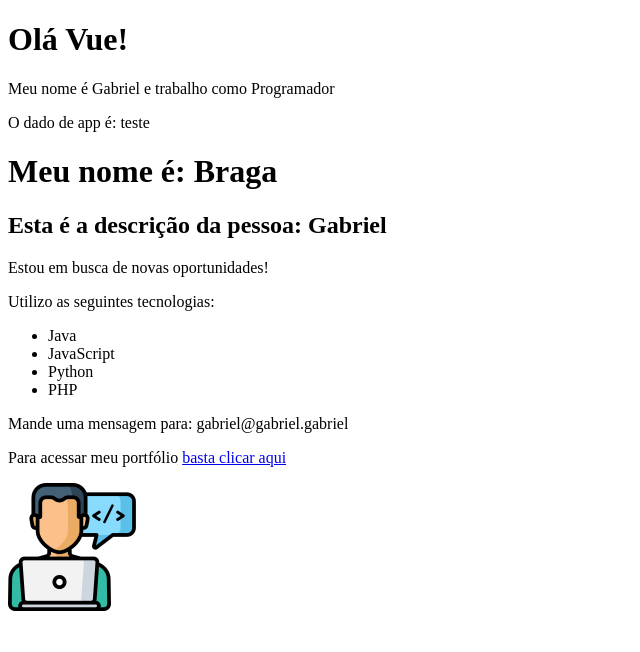
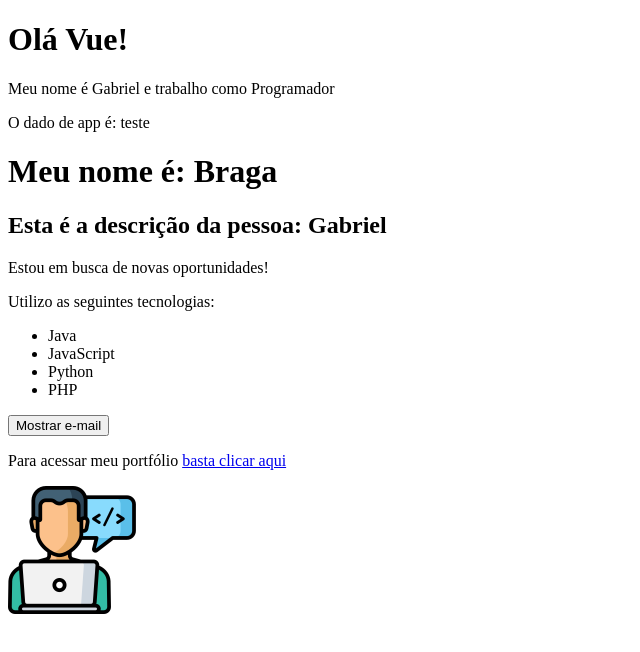
Before and after one commit to bragabriel/VueJS, a Vue app in the folder Curso-VueJS/vue-project/: page / in a window 1280 px wide. Shown: the top 652 px of the page, without its empty margins (0-640 px from the left). Built offline with nearby package versions, Linux system fonts and the light colour scheme.

Commit message:
add: métodos

```diff
--- a/Curso-VueJS/vue-project/src/components/Info.vue
+++ b/Curso-VueJS/vue-project/src/components/Info.vue
@@ -10,6 +10,9 @@
             <li>PHP</li>
         </ul>
         <p v-if="1>2">Testando</p>
+        <div>
+            <button @click="showEmail">{{textoBotao}}</button>
+        </div>
         <p v-show="mostrar_email">Mande uma mensagem para: {{email}}</p>
         <p>Para acessar meu portfólio <a v-bind:href="meu_link" target="_blank">basta clicar aqui</a> </p>
         <Picture/>
@@ -27,11 +30,21 @@
     data() {
         return {
             esta_trabalhando: false,
-            mostrar_email: true,
+            mostrar_email: false,
             email: "gabriel@gabriel.gabriel",
-            meu_link: "https://google.com"
+            meu_link: "https://google.com",
+            textoBotao: 'Mostrar e-mail'
         };
     },
-    components: { Picture }
+    methods:{
+        showEmail(){
+            this.mostrar_email = !this.mostrar_email;
+            if(!this.mostrar_email){
+                this.textoBotao = "Mostrar e-mail"
+            }else{
+                this.textoBotao = "Ocultar e-mail"
+            }
+        }
+    }
 }
 </script>
--- a/Curso-VueJS/vue-project/src/components/LifeCycle.vue
+++ b/Curso-VueJS/vue-project/src/components/LifeCycle.vue
@@ -13,13 +13,20 @@
     created(){
         setTimeout(() => {
             this.nome = 'Gabriel'
-        }, 1000)
+        }, 1000);
+
+        this.lifeCycle();
 
     },
     mounted(){
         setTimeout(() => {
             this.nome = 'Braga'
         }, 2000)
+    },
+    methods:{
+        lifeCycle(){
+            console.log('executou')
+        }
     }
 }
 </script>
```
